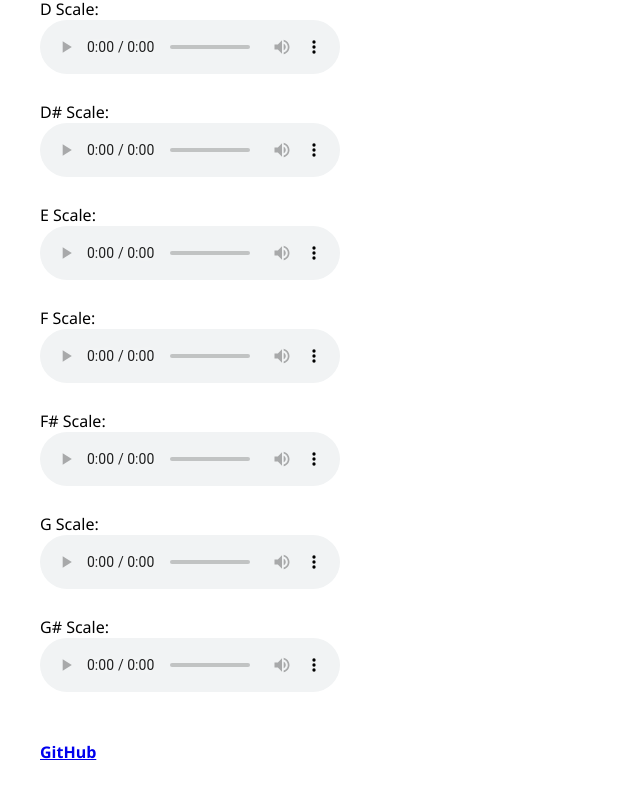
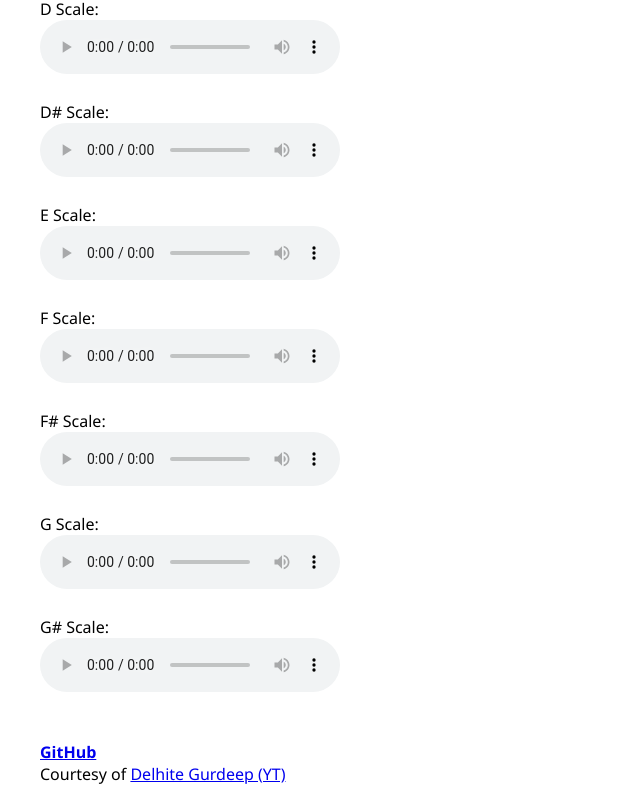
Before and after one commit to hyperio546/tanpura-online, a plain HTML site: page index.html in a window 1280 px wide. Shown: the part 627-1433 px from the top of the page, without its empty margins (0-640 px from the left). Before the commit the page ends 1411 px from the top, so only its background shows below. Drawn offline with Linux system fonts and the light colour scheme.

Commit message:
adding attribution

```diff
--- a/index.html
+++ b/index.html
@@ -109,6 +109,7 @@
     <audio controls loop>
         <source src="gsharp.mp3">
     </audio> <br><br><br>
-    <b><a href="https://github.com/hyperio546/tanpura-online">GitHub</a></b>
+    <b><a href="https://github.com/hyperio546/tanpura-online">GitHub</a></b><br>
+    Courtesy of <a href="https://www.youtube.com/@delhitegurdeep">Delhite Gurdeep (YT)</a>
 </body>
 </html>
```
